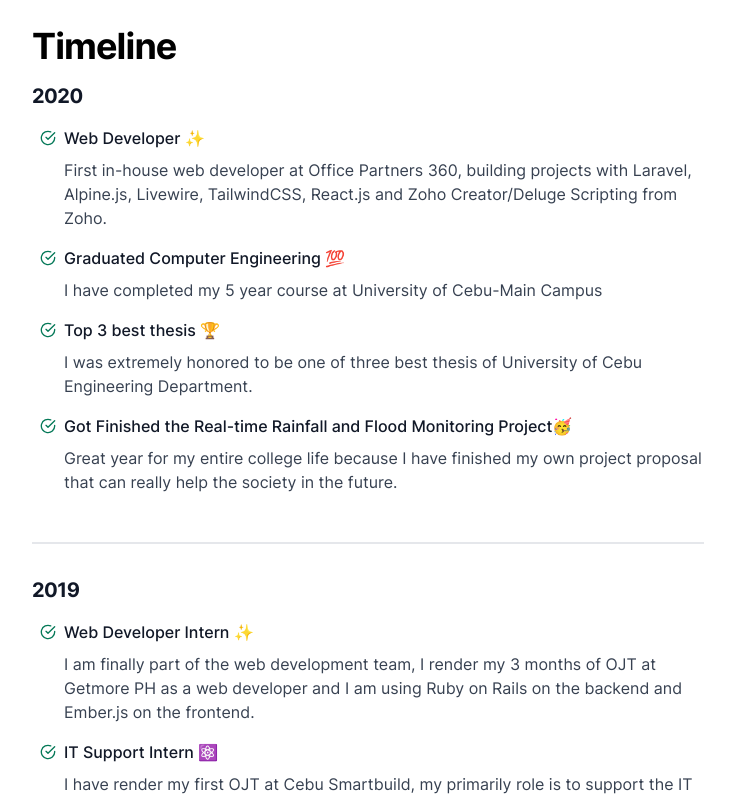
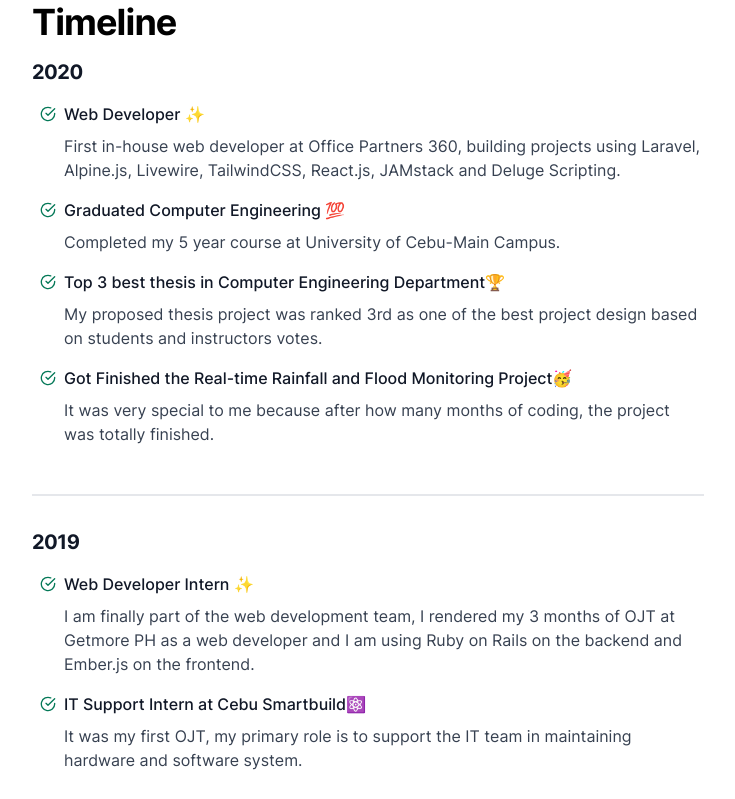
Before and after one commit to rg27/media-prod, a Next.js app: page / in a window 1280 px wide. Shown: the part 840-1639 px from the top of the page, without its empty margins (272-1007 px from the left). Built offline with nearby package versions, Linux system fonts and the light colour scheme; what @tailwindcss/typography would draw is missing.

Commit message:
Refactoring grammar

```diff
--- a/components/Container.js
+++ b/components/Container.js
@@ -68,7 +68,6 @@ export default function Container(props) {
           )}
         </button>
         <div>
-
           <NextLink href="/">
             <a className="p-1 sm:p-4 text-gray-900 dark:text-gray-100">Home</a>
           </NextLink>
--- a/components/Timeline.js
+++ b/components/Timeline.js
@@ -44,98 +44,46 @@ const FullTimeline = () => (
     <Year>2018</Year>
     <ul>
       <Step title="Freelance Web Developer 🤘🏻">
-        First time to create a website for a client and I am using vanilla JavaScript and CSS.
+        First time to create a website for a client using vanilla JavaScript and CSS.
       </Step>
       <Step title="Joined Tech Events ⚙️">
-        It was time to focus on my career, I have started to join free tech events such as GDG, AWS, Python, Laravel, Vue and React
-        events in Cebu City.
+        It was time to invest on IT, I started joining free tech events such as GDG-Cebu, AWS-Central Visayas, Pizzapy(Python Devs.), Laravel Cebu, Vuejs Cebu and Reactjs Cebu.
       </Step>
     </ul>
     <Divider />
     <Year>2017</Year>
     <ul>
       <Step title="Got my first laptop 💻">
-        One of my most joyful moments, I am so happy because I really wait this moment since I had started college.
-        I no longer practice coding on my phone and I can now expore and study new trends in technology.
+        Yeahh got my first laptop, I am so happy because I waited this moment since I had started college.
+        I no longer practice coding on my phone and I can now expore and study new technology trends.
       </Step>
       <Step title="Province life 🚗">
-        After 7 years in Cebu City as a self-supporting student, I was given a chance to go back to Surigao Del Sur
-        for a summer vacation and it was totally satisfying for a short period of time.
+        After 7 years in Cebu City, I was given a chance to visit my hometown Tandag, Surigao Del Sur
+        for a short period of time.
       </Step>
-      {/* <Step title="Full-Time at Workiva">
-        I was offered and accepted a full-time offer with Workiva, as well as
-        the opportunity to continue my internship until graduation.
-      </Step>
-      <Step title="Moved to Des Moines 🏙">
-        I moved Downtown DSM into a quaint 1BR apartment. Des Moines has always
-        felt like home growing up ~45 minutes away.
-      </Step> */}
     </ul>
     <Divider />
     <Year>2016</Year>
     <ul>
       <Step title="Intro to programming 🔥">
-        Proramming 101. This is the time when I first touch and learn to code. C was my first
+        Proramming 101. This is the time when I first touched programming and learned to code. C was my first
         language to play around and I enjoy that language a lot.
       </Step>
       <Step title="Started Struggling Engineering">
-        I can now feel the engineering effect. We are loaded by many subjects and it's kinda hard for me
-        as a self-supporting student because you need more time to study. I was thinking already for my
-        future or what to do next if I will fail this course.
+        I felt the engineering effects. I was loaded by many subjects and it's kinda hard for me
+        as a self-supporting student because you need more time to study and work simultaneously.
       </Step>
-      {/* <Step title="Second Internship">
-        Spent the summer in (beautiful?) Cedar Rapids, IA working at Rockwell
-        Collins.
-      </Step> */}
     </ul>
     <Divider />
     <Year>2015</Year>
     <ul>
       <Step title="Took Computer Engineering">
-        One of the happiest moment after I enrolled this course, it was my dream to atleast step on
-        one of the best University in Cebu.
+        One of the happiest moment in my life is when I enrolled Computer Engineering.
       </Step>
       <Step title="Graduated High School">
-        High School life is the best.
+        High School life is the best!!
       </Step>
     </ul>
-    {/* <Divider />
-    <Year>2011</Year>
-    <ul>
-      <Step title="Graduated High School">
-        My hometown had about 1000 people, in total. My graduating class was 36.
-      </Step>
-      <Step title="Started at Iowa State University 🌪❤️">
-        I've been a die-hard Cyclone fan my whole life. It was a no-brainer that
-        I was going to ISU, especially since they have a great Engineering
-        program.
-      </Step>
-      <Step title="Learned How To Program">
-        CS 101. Our professor asked a simple question - "Who here has prior
-        programming experience?". About 80% of the class raised their hands. I
-        knew it was going to be an uphill battle from here.
-      </Step>
-      <Step title="Wanted To Dropout of College">
-        I didn't pick up programming right away. It didn't help we learned C to
-        start – I'm glad I stuck with it, though.
-      </Step>
-    </ul> */}
-    {/* <Divider />
-    <Year>1998</Year>
-    <ul>
-      <Step title="First Computer">
-        I remember many nights playing Age of Empires, Lego Island, and
-        Runescape.
-      </Step>
-    </ul>
-    <Divider />
-    <Year>1997</Year>
-    <ul>
-      <Step title="Became a Pokémon Master">
-        Every time we'd go to Target, I would beg my mom to get a pack of
-        Pokémon cards. Sorry, mom.
-      </Step>
-    </ul> */}
     <Divider />
     <Year>1997</Year>
     <ul>
@@ -155,45 +103,30 @@ export default function Timeline() {
       <Year>2020</Year>
       <ul>
         <Step title="Web Developer ✨">
-          First in-house web developer at Office Partners 360, building projects with Laravel,
-          Alpine.js, Livewire, TailwindCSS, React.js and Zoho Creator/Deluge Scripting from Zoho.
+          First in-house web developer at Office Partners 360, building projects using Laravel,
+          Alpine.js, Livewire, TailwindCSS, React.js, JAMstack and Deluge Scripting.
         </Step>
         <Step title="Graduated Computer Engineering 💯">
-          I have completed my 5 year course at University of Cebu-Main Campus
+         Completed my 5 year course at University of Cebu-Main Campus.
         </Step>
-        <Step title="Top 3 best thesis 🏆">
-          I was extremely honored to be one of three best thesis of University of Cebu Engineering Department.
+        <Step title="Top 3 best thesis in Computer Engineering Department🏆">
+          My proposed thesis project was ranked 3rd as one of the best project design based on students and instructors votes.
         </Step>
         <Step title="Got Finished the Real-time Rainfall and Flood Monitoring Project🥳">
-          Great year for my entire college life because I have finished my own project proposal
-          that can really help the society in the future.
+          It was very special to me because after how many months of coding, the project was totally finished.
         </Step>
-
       </ul>
       <Divider />
       <Year>2019</Year>
       <ul>
         <Step title="Web Developer Intern ✨">
-          I am finally part of the web development team, I render my 3 months of OJT at Getmore PH
+          I am finally part of the web development team, I rendered my 3 months of OJT at Getmore PH
           as a web developer and I am using Ruby on Rails on the backend and Ember.js on the frontend.
         </Step>
-        <Step title="IT Support Intern ⚛️">
-          I have render my first OJT at Cebu Smartbuild, my primarily role is to support the IT team
-          in maintaining hardware, software and microcontroller system.
+        <Step title="IT Support Intern at Cebu Smartbuild⚛️">
+          It was my first OJT, my primary role is to support the IT team
+          in maintaining hardware and software system.
         </Step>
-        {/* <Step title="Bought a Townhome 🏡">
-          Who wants to do yardwork? Not me. Plus, Allie and I love living
-          downtown Des Moines.
-        </Step>
-        <Step title="Got Engaged 💍">
-          I asked my now fiancée, Allie, to marry me. She said yes! September
-          was a busy month, to say the least – I also spoke at three events and
-          sold my condo.
-        </Step>
-        <Step title="Spoke at Talent42 🎤">
-          I spoke to over 100 technical recruiting leaders from across the
-          country at Talent42 in Seattle during a 45-minute keynote.
-        </Step> */}
       </ul>
       {isShowingFullTimeline ? (
         <FullTimeline />
--- a/pages/about.js
+++ b/pages/about.js
@@ -62,7 +62,7 @@ export default function About() {
           and other technical process or solutions involving technology.
            After Cebu SmartBuild, I got my first shot in web development as web developer intern for
            almost 3 months at Getmore Philippines where I got a chance to work on Ruby-on-Rails and Ember.js, a web framework,
-           and used bitbucket and github as a requirement for version control. I was hired by Office Partners 360 as a fulltime web developer and part of the admin team.
+           and able to used bitbucket and github as a requirement for version control. I was hired by Office Partners 360 as a fulltime web developer and part of the admin team.
            OP360 gives me an opportunity to explore, learn and integrate different technologies from
            Low Code platform to web frameworks.
           </p>
--- a/pages/index.js
+++ b/pages/index.js
@@ -11,11 +11,11 @@ import ProjectCard from '../components/ProjectCard';
         </h1>
         <h2 className="prose text-gray-600 dark:text-gray-400 mb-16">
         I am a fullstack web developer. I spend my days developing and designing frontend
-        and backend applications and teaching about it on my <a href="https://www.youtube.com/channel/UCIoA-ACxiqT1TIkymEACHmA" target="_blank" className="text-gray-900 dark:text-gray-100 underline">
+        and backend applications and teaching on my <a href="https://www.youtube.com/channel/UCIoA-ACxiqT1TIkymEACHmA" target="_blank" className="text-gray-900 dark:text-gray-100 underline">
         youtube channel</a>. I am specializing <a href='https://laravel.com/' target="_blank"  className="text-gray-900 dark:text-gray-100 no-underline">
         Laravel framework </a> on the backend, <a href='https://reactjs.org/' target="_blank"  className="text-gray-900 dark:text-gray-100 no-underline">
         React.js </a> on the frontend and <a href='https://tailwindcss.com/' target="_blank"  className="text-gray-900 dark:text-gray-100 no-underline">
-        TailwindCSS </a> for styling. I also develop machine learning and any IOT projects.
+        TailwindCSS </a> for styling.
         </h2>
         <h3 className="font-bold text-2xl md:text-4xl tracking-tight mb-4 mt-8 text-black dark:text-white">
           Projects
```
